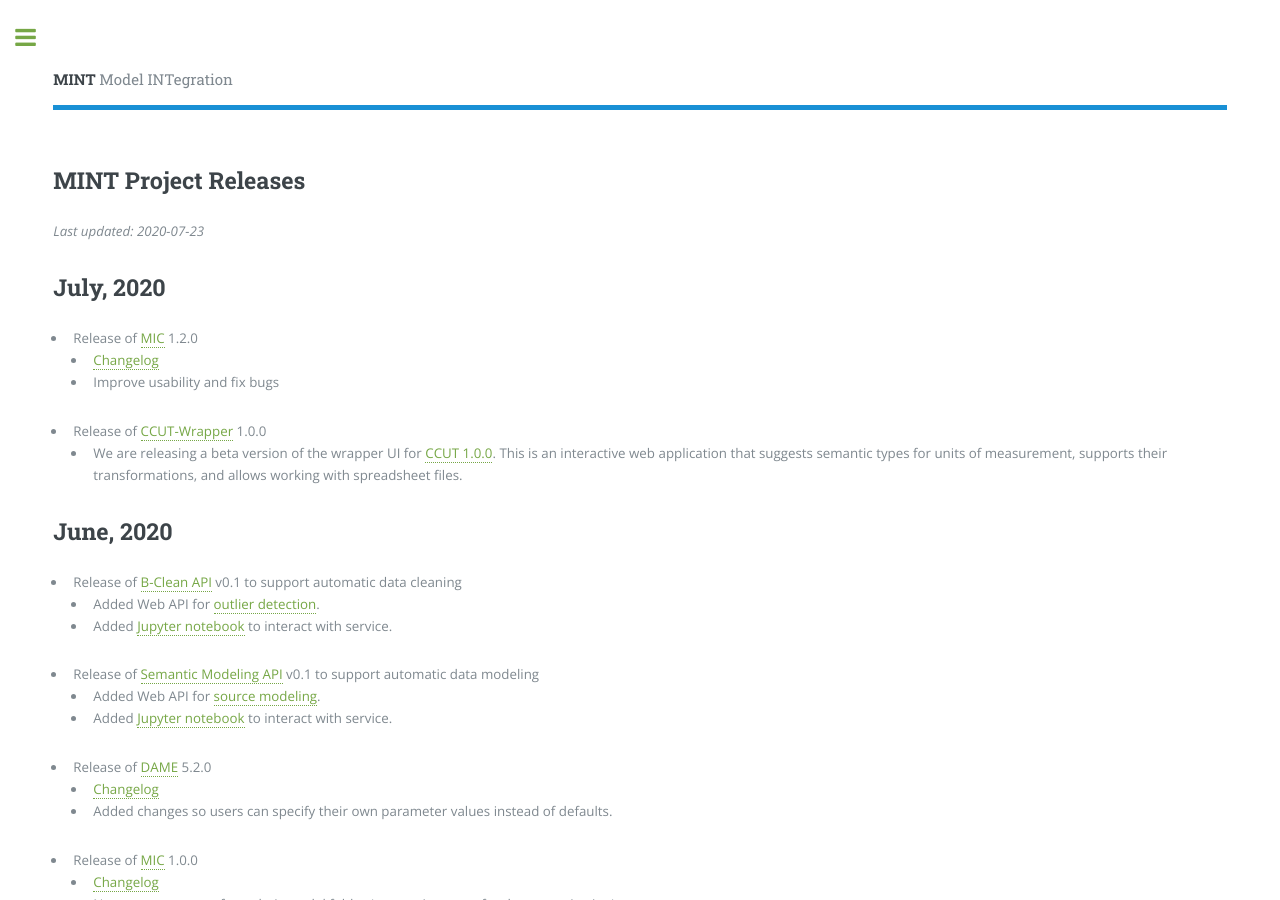
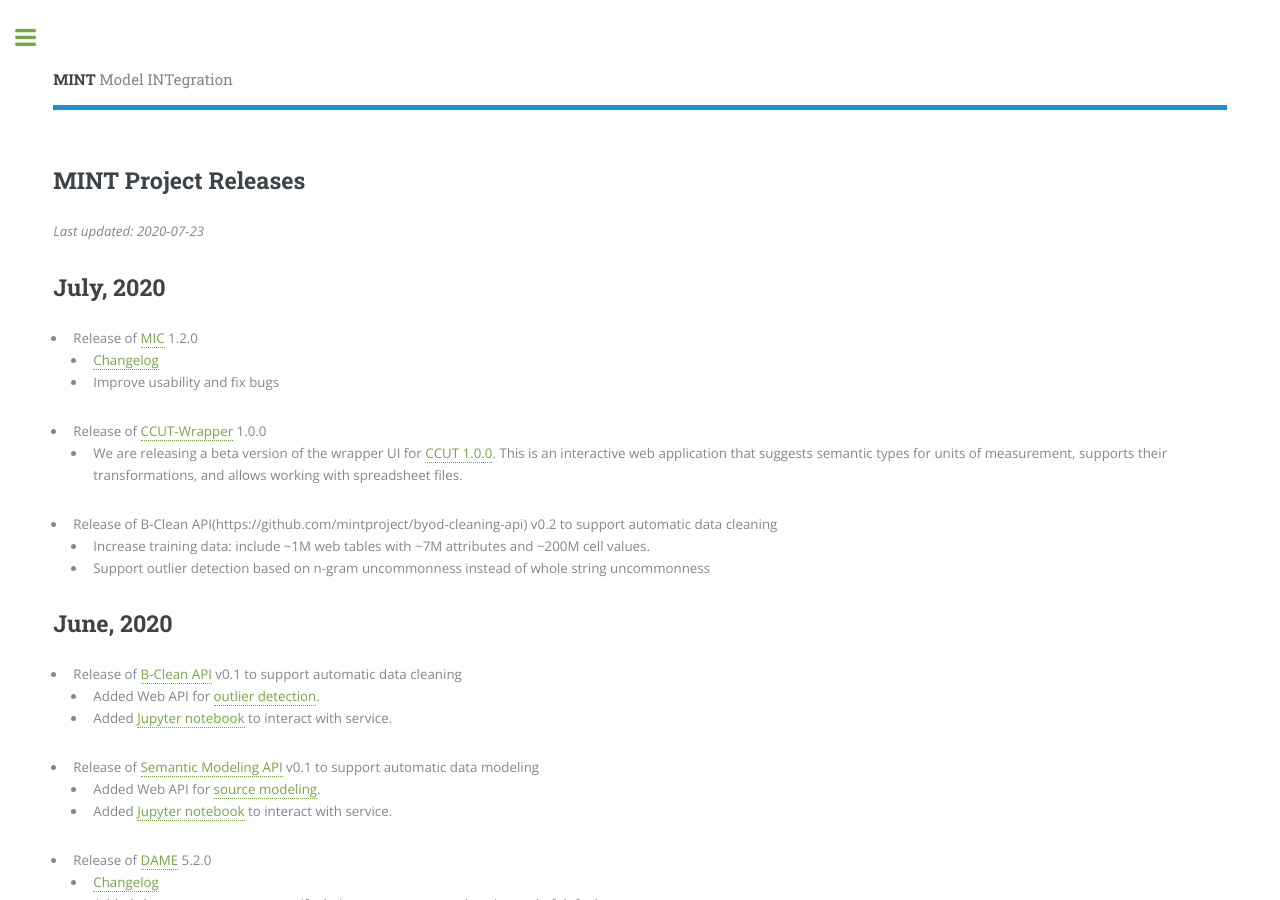
Before and after one commit to KnowledgeCaptureAndDiscovery/MINT, a Jekyll site: the page built from releases.md, in a window 1280 px wide and 900 px high. Built offline with Jekyll 4.4.1, drawn with Linux system fonts in a browser that asks for light colours.

Commit message:
Update releases.md

```diff
--- a/releases.md
+++ b/releases.md
@@ -12,7 +12,9 @@ title: MINT Project Releases
   * Improve usability and fix bugs
 * Release of [CCUT-Wrapper](https://github.com/basels/ccut-wrapper) 1.0.0
   * We are releasing a beta version of the wrapper UI for [CCUT 1.0.0](https://pypi.org/project/ccut/). This is an interactive web application that suggests semantic types for units of measurement, supports their transformations, and allows working with spreadsheet files.
-
+* Release of B-Clean API(https://github.com/mintproject/byod-cleaning-api) v0.2 to support automatic data cleaning
+  * Increase training data: include ~1M web tables with ~7M attributes and ~200M cell values.
+  * Support outlier detection based on n-gram uncommonness instead of whole string uncommonness
 
 ## June, 2020
 * Release of [B-Clean API](https://github.com/mintproject/byod-cleaning-api) v0.1 to support automatic data cleaning
```
